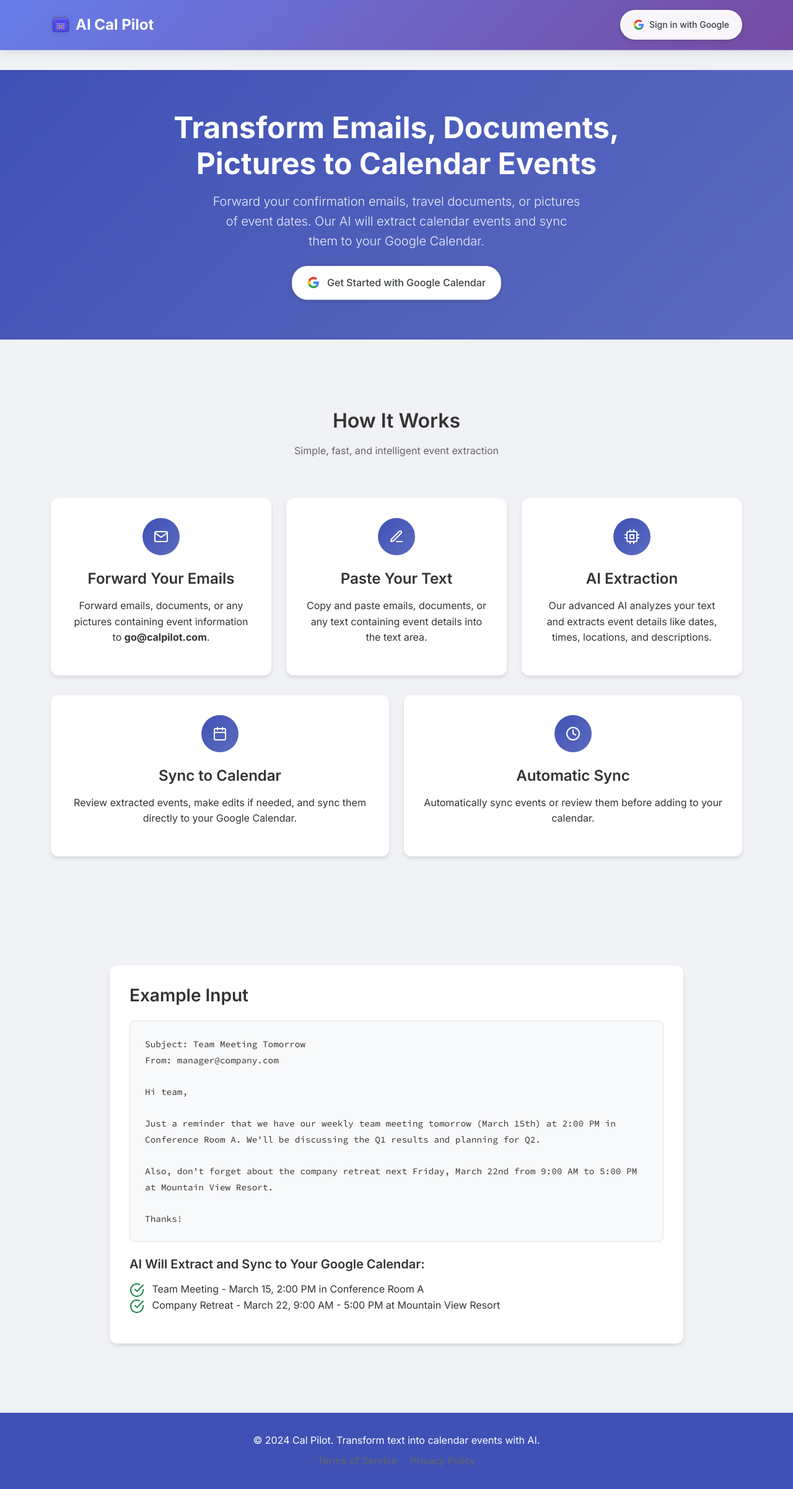
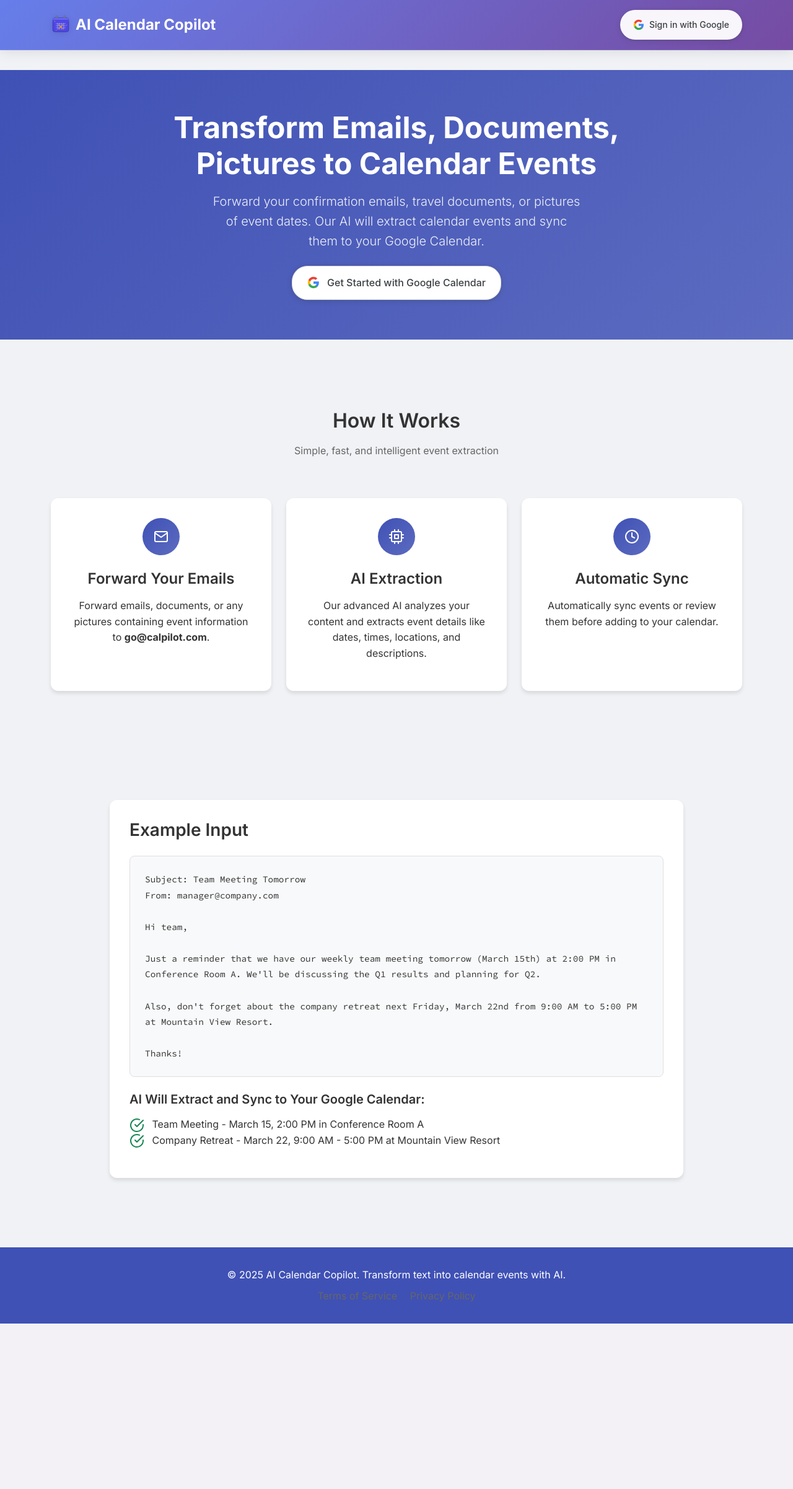
Before and after one commit to willcheung/AITextBot, a Flask app: page / in a window 1280 px wide. Shown: the whole page at 62% size. After the commit the page ends 2136 px from the top, so only its background shows below. Run offline with Flask 3, Linux system fonts and the light colour scheme; some libraries are stand-ins or nearby versions.

Commit message:
Checkpoint before assistant change: Rename "AI Cal Pilot" to "AI Calendar Copilot" and update the landing page
Update the application name from "AI Cal Pilot" to "AI Calendar Copilot" and modifies copy on the index page.

Replit-Commit-Author: Assistant

```diff
--- a/templates/base.html
+++ b/templates/base.html
@@ -25,7 +25,7 @@
         <div class="container">
             <a class="navbar-brand d-flex align-items-center" href="{{ url_for('main_routes.index') }}">
                 <img src="{{ url_for('static', filename='images/logo.svg') }}" alt="getTextbot.com" class="me-2" width="32" height="32">
-                <span class="fw-semibold">AI Cal Pilot</span>
+                <span class="fw-semibold">AI Calendar Copilot</span>
             </a>
 
             <div class="navbar-nav ms-auto d-flex flex-row">
@@ -77,7 +77,7 @@
         <div class="container">
             <div class="row">
                 <div class="col-12 text-center">
-                    <p class="mb-2">&copy; 2024 Cal Pilot. Transform text into calendar events with AI.</p>
+                    <p class="mb-2">&copy; 2025 AI Calendar Copilot. Transform text into calendar events with AI.</p>
                     <p class="mb-0">
                         <a href="{{ url_for('main_routes.terms') }}" class="text-muted me-3">Terms of Service</a>
                         <a href="{{ url_for('main_routes.privacy') }}" class="text-muted">Privacy Policy</a>
--- a/templates/index.html
+++ b/templates/index.html
@@ -1,7 +1,7 @@
 
 {% extends "base.html" %}
 
-{% block title %}AI Cal Pilot | Transform Anything to Calendar Events{% endblock %}
+{% block title %}AI Calendar Copilot | Transform Anything to Calendar Events{% endblock %}
 
 {% block content %}
 <div class="hero-section">
@@ -61,36 +61,14 @@
             <div class="col-md-4">
                 <div class="feature-card">
                     <div class="feature-icon">
-                        <i data-feather="edit-3"></i>
+                        <i data-feather="cpu"></i>
                     </div>
-                    <h4>Paste Your Text</h4>
-                    <p>Copy and paste emails, documents, or any text containing event details into the text area.</p>
+                    <h4>AI Extraction</h4>
+                    <p>Our advanced AI analyzes your content and extracts event details like dates, times, locations, and descriptions.</p>
                 </div>
             </div>
 
             <div class="col-md-4">
-                <div class="feature-card">
-                    <div class="feature-icon">
-                        <i data-feather="cpu"></i>
-                    </div>
-                    <h4>AI Extraction</h4>
-                    <p>Our advanced AI analyzes your text and extracts event details like dates, times, locations, and descriptions.</p>
-                </div>
-            </div>
-        </div>
-
-        <div class="row g-4 mt-2">
-            <div class="col-md-6">
-                <div class="feature-card">
-                    <div class="feature-icon">
-                        <i data-feather="calendar"></i>
-                    </div>
-                    <h4>Sync to Calendar</h4>
-                    <p>Review extracted events, make edits if needed, and sync them directly to your Google Calendar.</p>
-                </div>
-            </div>
-
-            <div class="col-md-6">
                 <div class="feature-card">
                     <div class="feature-icon">
                         <i data-feather="clock"></i>
```
